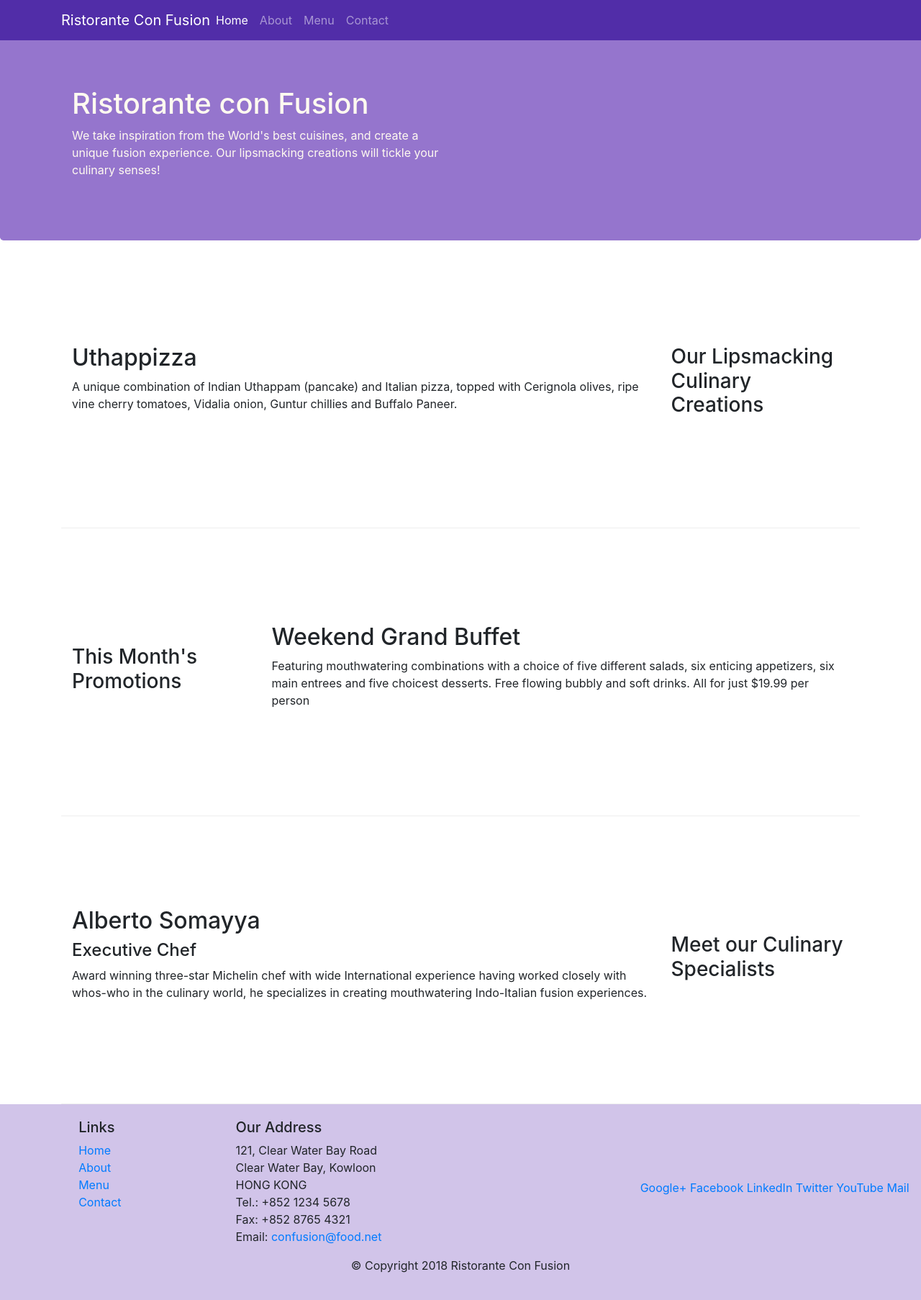
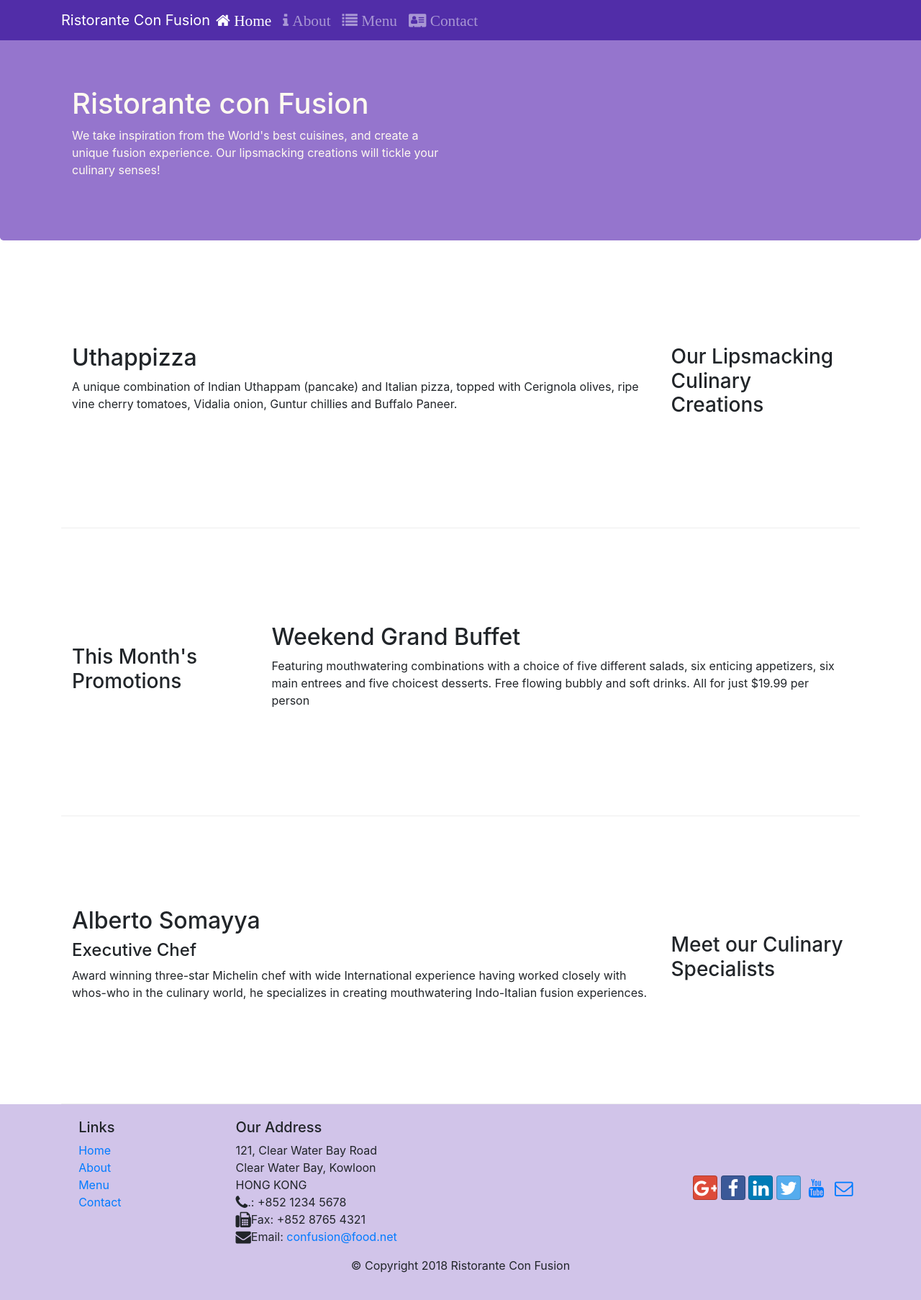
Before and after one commit to saksham1210/BootStrap_4_Coursera, a website: page conFusion/index.html in a window 1280 px wide. Shown: the whole page at 72% size. Drawn offline with nearby package versions, Linux system fonts and the light colour scheme.

Commit message:
Icon Fonts

```diff
--- a/conFusion/index.html
+++ b/conFusion/index.html
@@ -9,6 +9,8 @@
 
     <!-- Bootstrap CSS -->
     <link rel="stylesheet" href="node_modules/bootstrap/dist/css/bootstrap.min.css">
+    <link rel="stylesheet" href="node_modules/font-awesome/css/font-awesome.min.css">
+    <link rel="stylesheet" href="node_modules/bootstrap-social/bootstrap-social.css">
     <link rel="stylesheet" href="css/styles.css">
     <title>Ristorante Con Fusion</title>
 </head>
@@ -23,16 +25,32 @@
             <div class="collapse navbar-collapse" id="Navbar">
                 <ul class="navbar-nav mr-auto">
                     <li class="nav-item active">
-                        <a class="nav-link" href="#">Home</a>
+                        <a class="nav-link" href="#">
+                            <span class="fa fa-home fa-lg">
+                                Home
+                            </span>
+                        </a>
                     </li>
                     <li class="nav-item">
-                        <a class="nav-link" href="./aboutus.html">About</a>
+                        <a class="nav-link" href="./aboutus.html">
+                            <span class="fa fa-info fa-lg">
+                                About
+                            </span>
+                        </a>
                     </li>
                     <li class="nav-item">
-                        <a class="nav-link" href="#">Menu</a>
+                        <a class="nav-link" href="#">
+                            <span class="fa fa-list fa-lg">
+                                Menu
+                            </span>
+                        </a>
                     </li>
                     <li class="nav-item">
-                        <a class="nav-link" href="#">Contact</a>
+                        <a class="nav-link" href="#">
+                            <span class="fa fa-address-card fa-lg">
+                                Contact
+                            </span>
+                        </a>
                     </li>
                 </ul>
             </div>
@@ -103,19 +121,31 @@
 		              121, Clear Water Bay Road<br>
 		              Clear Water Bay, Kowloon<br>
 		              HONG KONG<br>
-		              Tel.: +852 1234 5678<br>
-		              Fax: +852 8765 4321<br>
-		              Email: <a href="mailto:confusion@food.net">confusion@food.net</a>
+		              <i class="fa fa-phone fa-lg"></i>.: +852 1234 5678<br>
+		              <i class="fa fa-fax fa-lg"></i>Fax: +852 8765 4321<br>
+		              <i class="fa fa-envelope fa-lg"></i>Email: <a href="mailto:confusion@food.net">confusion@food.net</a>
 		           </address>
                 </div>
                 <div class="col-12 col-sm-4 align-self-center">
-                    <div class=text-center>
-                        <a href="http://google.com/+">Google+</a>
-                        <a href="http://www.facebook.com/profile.php?id=">Facebook</a>
-                        <a href="http://www.linkedin.com/in/">LinkedIn</a>
-                        <a href="http://twitter.com/">Twitter</a>
-                        <a href="http://youtube.com/">YouTube</a>
-                        <a href="mailto:">Mail</a>
+                    <div class="text-center">
+                        <a class="btn btn-social-icon btn-google" href="http://google.com/+">
+                            <i class="fa fa-google-plus fa-lg"></i>
+                        </a>
+                        <a class="btn btn-social-icon btn-facebook" href="http://www.facebook.com/profile.php?id=">
+                            <i class="fa fa-facebook fa-lg"></i>
+                        </a>
+                        <a class="btn btn-social-icon btn-linkedin" href="http://www.linkedin.com/in/">
+                            <i class="fa fa-linkedin fa-lg"></i>
+                        </a>
+                        <a class="btn btn-social-icon btn-twitter" href="http://twitter.com/">
+                            <i class="fa fa-twitter fa-lg"></i>
+                        </a>
+                        <a class="btn btn-social-icon btn-youtube" href="http://youtube.com/">
+                            <i class="fa fa-youtube fa-lg"></i>
+                        </a>
+                        <a class="btn btn-social-icon" href="mailto:">
+                            <i class="fa fa-envelope-o fa-lg"></i>
+                        </a>
                     </div>
                 </div>
            </div>
--- a/conFusion/package.json
+++ b/conFusion/package.json
@@ -15,6 +15,8 @@
   },
   "dependencies": {
     "bootstrap": "^4.0.0",
+    "bootstrap-social": "^5.1.1",
+    "font-awesome": "^4.7.0",
     "jquery": "^3.3.1",
     "popper.js": "^1.12.9"
   }
```
Also changed, not shown: conFusion/aboutus.html (+32 -10 lines), 1 other file.
